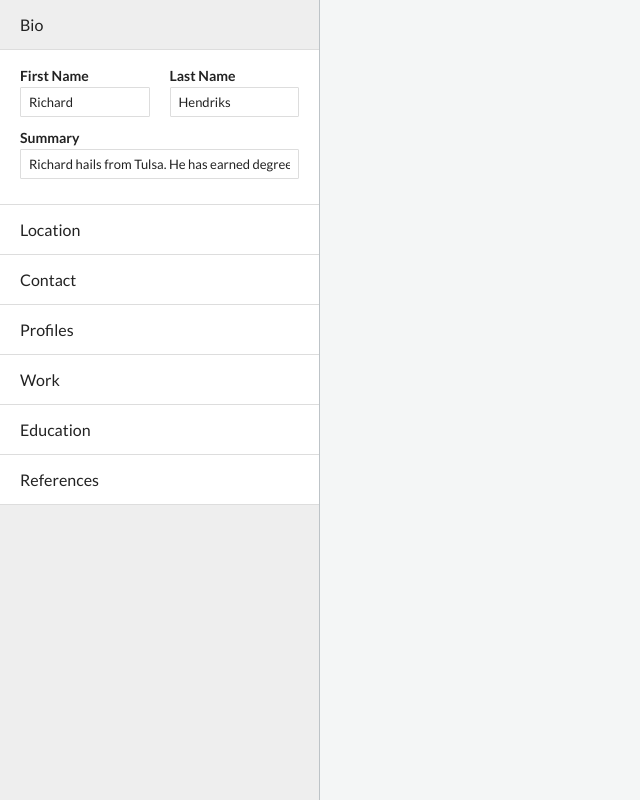
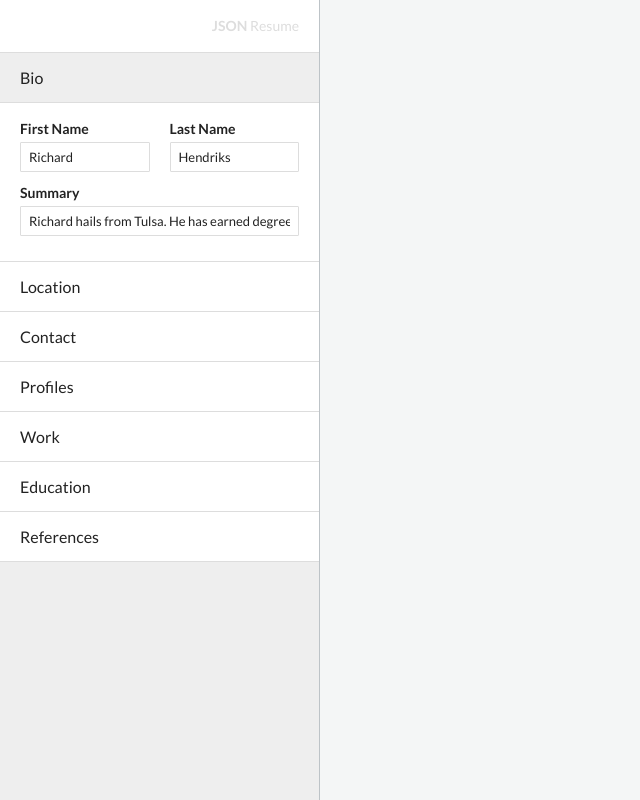
Before and after one commit to erming/resume-editor, a plain HTML site: page index.html in a window 1280 px wide. Shown: the whole page, without its empty margins (0-640 px from the left). Drawn offline with nearby package versions, Linux system fonts and the light colour scheme; no server answers; some icons are missing.

Commit message:
Rewriting some code

```diff
--- a/css/style.css
+++ b/css/style.css
@@ -10,6 +10,13 @@ body {
 	color: #222;
 	font: 14px Lato, sans-serif;
 	margin: 0;
+}
+a {
+	color: inherit;
+}
+a:hover {
+	color: #aaa;
+	text-decoration: none;
 }
 h3 {
 	margin: 0;
@@ -42,7 +49,7 @@ h3 {
 	border: 1px solid #ddd;
 	border-radius: 1px;
 	font-size: 13px;
-	margin: 3px 0 0;
+	margin: 5px 0 0;
 	outline: 0;
 	padding: 6px 8px;
 	resize: none;
@@ -62,7 +69,14 @@ h3 {
 #sidebar .fields {
 	padding: 25px 30px 35px;
 }
-
+#sidebar .top {
+	background: #fff;
+	color: #ddd;
+	border-bottom: 1px solid #ddd;
+	line-height: 22px;
+	overflow: hidden;
+	padding: 15px 20px;
+}
 #sidebar .header,
 #sidebar .content {
 	background: #fff;
--- a/index.html
+++ b/index.html
@@ -21,6 +21,13 @@
 	<aside id="sidebar">
 		<form id="form" action="">
 		<section>
+			<header class="top">
+				<div class="text-right">
+					<a href="http://jsonresume.org" target="_blank"><strong>JSON</strong> Resume</a>
+				</div>
+			</header>
+		</section>
+		<section>
 			<header class="header collapsed" data-target="#bio" data-toggle="collapse" data-parent="#sidebar">
 				Bio
 			</header>
@@ -28,15 +35,15 @@
 				<div class="row">
 					<label class="col-xs-6">
 						<strong>First Name</strong>
-						<input name="bio.firstName" autofocus>
+						<input data-name="bio.firstName" autofocus>
 					</label>
 					<label class="col-xs-6">
 						<strong>Last Name</strong>
-						<input name="bio.lastName">
+						<input data-name="bio.lastName">
 					</label>
 					<label class="col-xs-12">
 						<strong>Summary</strong>
-						<input name="bio.summary">
+						<input data-name="bio.summary">
 					</label>
 				</div>
 			</div>
@@ -49,7 +56,7 @@
 				<div class="row">
 					<label class="col-xs-12">
 						<strong>City</strong>
-						<input name="bio.location.city">
+						<input data-name="bio.location.city">
 					</label>
 				</div>
 			</div>
@@ -62,11 +69,11 @@
 				<div class="row">
 					<label class="col-xs-12">
 						<strong>Email</strong>
-						<input name="bio.email.personal">
+						<input data-name="bio.email.personal">
 					</label>
 					<label class="col-xs-12">
 						<strong>Phone</strong>
-						<input name="bio.phone.personal">
+						<input data-name="bio.phone.personal">
 					</label>
 				</div>
 			</div>
@@ -79,11 +86,11 @@
 				<div class="row">
 					<label class="col-xs-6">
 						<strong>GitHub</strong>
-						<input name="bio.profiles.github">
+						<input data-name="bio.profiles.github">
 					</label>
 					<label class="col-xs-6">
 						<strong>Twitter</strong>
-						<input name="bio.profiles.twitter">
+						<input data-name="bio.profiles.twitter">
 					</label>
 				</div>
 			</div>
@@ -94,6 +101,32 @@
 			</header>
 			<div id="work" class="collapse content">
 				<div class="row">
+					<div class="array" data-name="work">
+						<label class="col-xs-6">
+							Start date
+							<input name="startDate">
+						</label>
+						<label class="col-xs-6">
+							End date
+							<input name="endDate">
+						</label>
+						<label class="col-xs-12">
+							Position
+							<input name="position">
+						</label>
+						<label class="col-xs-12">
+							Company
+							<input name="company">
+						</label>
+						<label class="col-xs-12">
+							Website
+							<input name="website">
+						</label>
+						<label class="col-xs-12">
+							Summary
+							<input name="summary">
+						</label>
+					</div>
 				</div>
 			</div>
 		</section>
@@ -115,35 +148,6 @@
 				</div>
 			</div>
 		</section>
-
-
-
-		<div class="hidden">
-		<div class="fields">
-			<div class="row">
-				<h3 class="col-xs-12">
-					Bio
-				</h3>
-
-			</div>
-			<div class="row">
-				<h3 class="col-xs-12">
-					Location
-				</h3>
-
-			</div>
-			<div class="row">
-				<h3 class="col-xs-12">
-					Profiles
-				</h3>
-
-				<label class="hidden">
-					<strong>JSON output</strong>
-
-				</label>
-			</div>
-		</div>
-		</div>
 		</form>
 	</aside>
 	<div id="preview">
--- a/js/main.js
+++ b/js/main.js
@@ -1,36 +1,3 @@
-$(function() {
-	var timer = null;
-	var output = $("#output").on("input", function() {
-		clearTimeout(timer);
-		timer = setTimeout(function() {
-			var post = true;
-			try {
-				JSON.parse(output.val());
-			} catch(e) {
-				post = false;
-			}
-			if (post) {
-				form.trigger("submit");
-			}
-		}, 250);
-	});
-
-	var form = $("#form").on("submit", function(e) {
-		e.preventDefault();
-		var data = JSON.stringify({
-			resume: JSON.parse(output.val())
-		});
-		$.ajax({
-			contentType: "application/json",
-			data: data,
-			url: "http://themes.jsonresume.org/theme/flat",
-			success: function(html) {
-				$("#iframe").contents().find("body").html(html);
-			},
-			type: "POST"
-		});
-	});
-
 var resume = {
 	bio: {
 		firstName: "",
@@ -51,60 +18,118 @@ $(function() {
 			github: "",
 			twitter: ""
 		}
-		}
+	},
+	work: []
 };
 
+$(function() {
+	var form = $("#form");
 	var inputs = form
 		.find("input")
+		.val("")
 		.on("click", function() {
 			$(this).select();
 		});
 
 	function iterate(obj, name) {
-		if ($.type(obj) == "object") {
+		var type = $.type(obj);
+		switch (type) {
+		case "object":
 			for (var i in obj) {
 				iterate(obj[i], (name ? name + "." : "") + i);
 			}
-		} else if ($.type(obj) == "array") {
+			break;
+
+		case "array":
 			// ..
-		} else {
-			inputs.each(function() {
-				var input = $(this);
-				if (input.attr("name") == name) {
-					input.val(obj);
-				}
-			});
+			break;
+
+		default:
+			inputs.filter("[data-name='" + name + "']").val(obj);
+			break;
 		}
 	}
 
 	$.getJSON("resume.json", function(resume) {
 		iterate(resume);
+		inputs.on("input", update);
 		update();
-		inputs.on("input", function() {
-			update();
+	});
+
+	function update() {
+		var json = $.extend({}, resume);
+		var flat = flatten(json);
+
+		for (var i in flat) {
+			var value = form.find("[data-name='" + i + "']").val();
+			set(json, i, value);
+		}
+
+		output.html(JSON.stringify(json, null, "  "));
+		output.trigger("input");
+	}
+
+	var output = $("#output");
+	var timer = null;
+
+	output.on("input", function() {
+		clearTimeout(timer);
+		timer = setTimeout(function() {
+			try {
+				form.trigger("submit", JSON.parse(output.val()));
+			} catch (e) {
+				// ..
+			}
+		}, 200);
+	});
+
+	form.on("submit", function(e, json) {
+		e.preventDefault();
+		var data = JSON.stringify({
+			resume: json
+		});
+		$.ajax({
+			type: "POST",
+			contentType: "application/json",
+			data: data,
+			url: "http://themes.jsonresume.org/theme/flat",
+			success: function(html) {
+				$("#iframe").contents().find("body").html(html);
+			}
 		});
 	});
 
-	function update() {
-		inputs.each(function() {
-			var self = $(this);
-			try {
-				eval("resume." +  self.attr("name") + " = '" + self.val() + "'");
-			} catch(e) {
-				// ..
-			}
-		});
-		output.html(
-			JSON.stringify(resume, null, "  ")
-		).trigger("input");
-	}
-
-	var sidebar = $("#sidebar");
 	setTimeout(function() {
-		sidebar.find(".header").eq(0).trigger("click");
+		$("#sidebar .header:first").trigger("click");
 	}, 320);
 });
 
-function isObject(obj) {
-	return Object.prototype.toString.call(obj) == "[object Object]";
+function flatten(obj, name, hash) {
+	name = name || "";
+	hash = hash || {};
+
+	for (var i in obj) {
+		var key = [name, i].filter(String).join(".");
+		var value = obj[i];
+		var type = $.type(value);
+		switch (type) {
+		case "object":
+			flatten(obj[i], key, hash);
+			break;
+
+		default:
+			hash[key] = value;
+			break;
 		}
+	}
+
+	return hash;
+};
+
+function set(obj, name, value) {
+	var k = name.split(".");
+	while (k.length > 1) {
+		obj = obj[k.shift()];
+	}
+	obj[k[0]] = value;
+}
```
Lines whose indentation alone changed are shown as unchanged.
